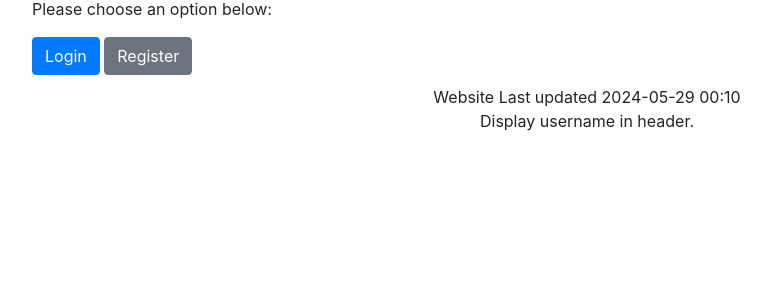
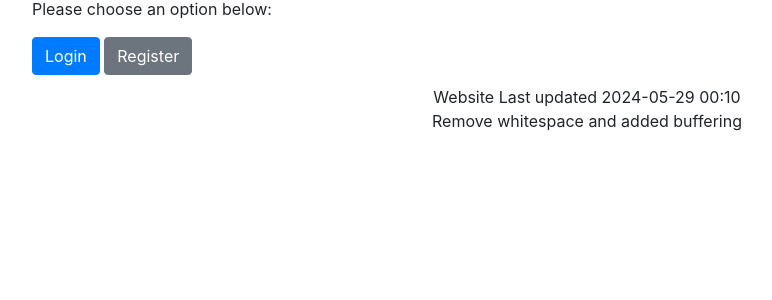
Before and after one commit to sirnails/BloomQuote, a PHP site: page / in a window 1280 px wide. Shown: the part 139-439 px from the top of the page, without its empty margins (53-825 px from the left). Run offline with PHP 8.4, Linux system fonts and the light colour scheme; a stand-in replaces the project's code that opens the database connection.

Commit message:
removed white space and added buffering

```diff
--- a/app/views/partials/footer.php
+++ b/app/views/partials/footer.php
@@ -13,7 +13,7 @@
 
 <div id="copyright">
     Website Last updated 2024-05-29 00:10<br>
-    Display username in header.
+    Remove whitespace and added buffering
 
 </div>
 
--- a/index.php
+++ b/index.php
@@ -1,4 +1,6 @@
 <?php
+ob_start(); // Start output buffering
+
 /**
 * Starts a PHP session and sets up error reporting.
 * Loads the required configuration and controller files.
@@ -124,4 +126,5 @@ switch ($action) {
             break;
         }
 }
+ob_end_flush(); // Flush the buffer at the end
 ?>
```
Also changed, not shown: app/controllers/UserController.php (line endings or trailing spaces), app/helpers/SanitizationHelper.php (line endings or trailing spaces).
